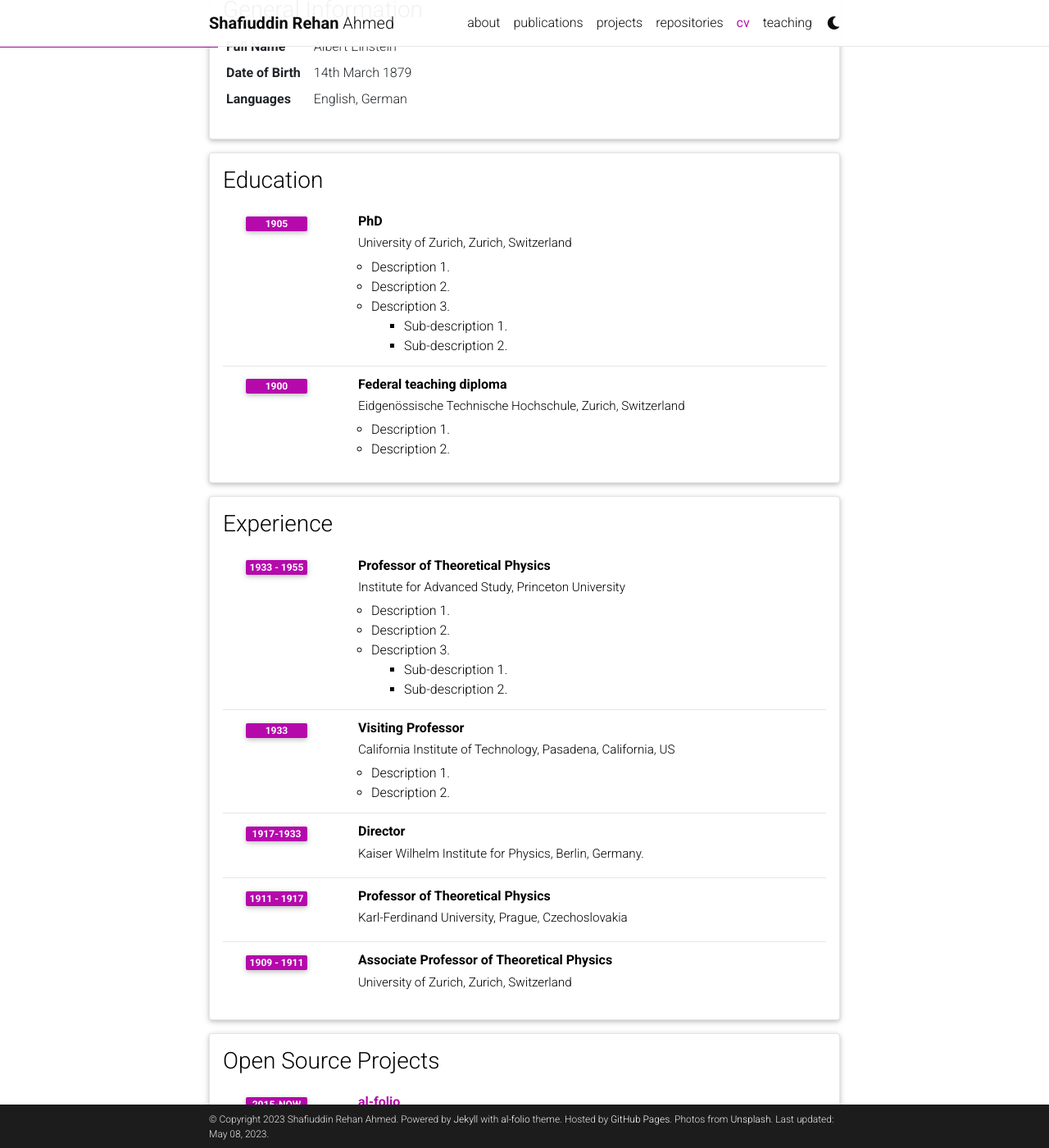
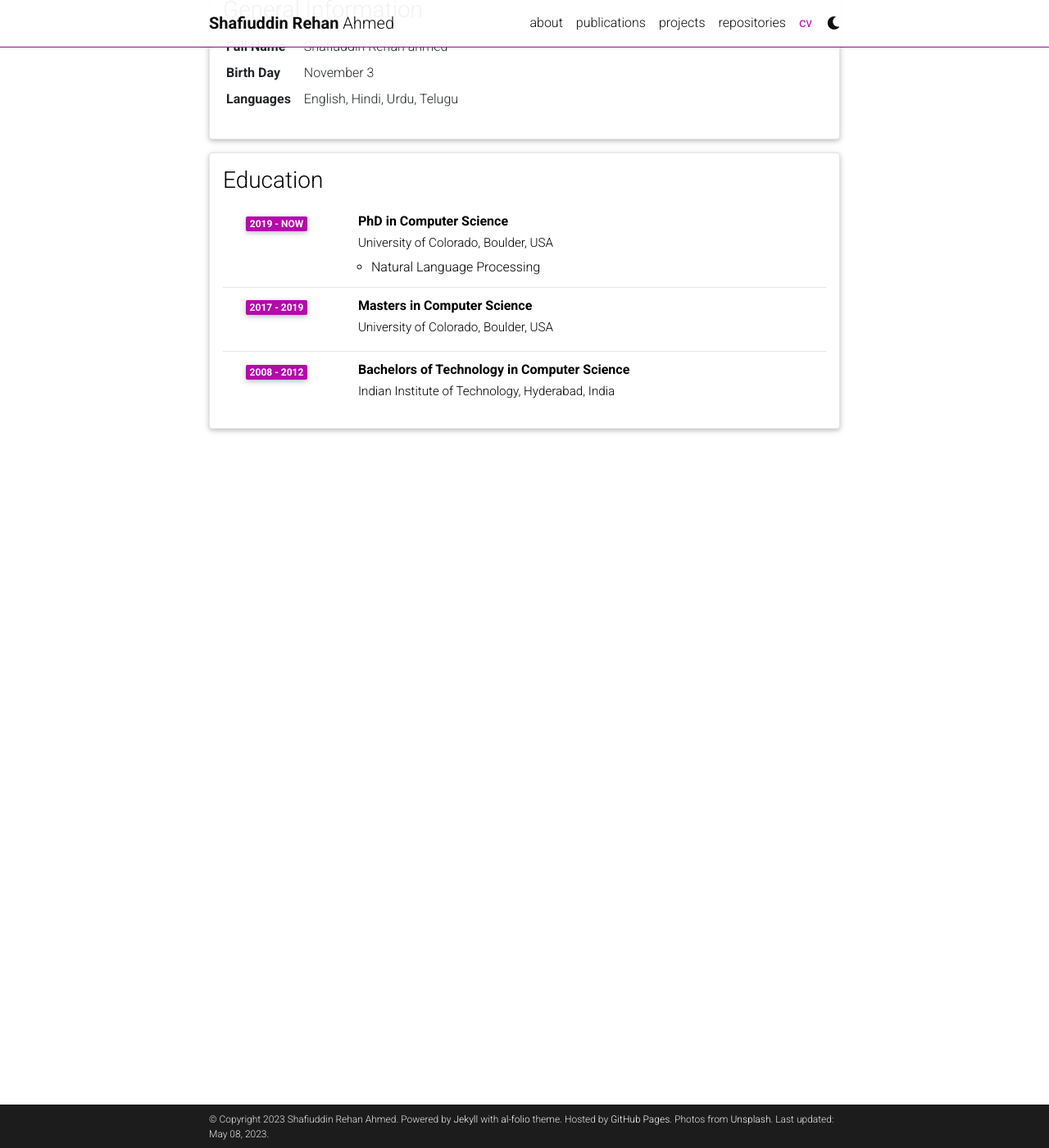
Before and after one commit to ahmeshaf/ahmeshaf.github.io, a Jekyll site: the page built from _pages/cv.md, in a window 1280 px wide and 1400 px high, scrolled down 207 px. Shown: the whole window at 82% size. Built offline with Jekyll 4.4.1, drawn with Linux system fonts in a browser that asks for light colours; comment, search, counter and statistics services are not loaded; a style sheet for code colours, icons or effects is not loaded; some of the changed text lies outside the part shown.

Commit message:
update profile

```diff
--- a/_bibliography/papers.bib
+++ b/_bibliography/papers.bib
@@ -9,7 +9,8 @@
     year = "2023",
     address = "Toronto, Canada",
     publisher = "Association for Computational Linguistics",
-    preview={acl.png}
+    preview={acl.png},
+    selected={true}
 }
 
 
--- a/_data/cv.yml
+++ b/_data/cv.yml
@@ -2,96 +2,99 @@
   type: map
   contents:
     - name: Full Name
-      value: Albert Einstein
-    - name: Date of Birth
-      value: 14th March 1879
+      value: Shafiuddin Rehan ahmed
+    - name: Birth Day
+      value: November 3
     - name: Languages
-      value: English, German
+      value: English, Hindi, Urdu, Telugu
 
 - title: Education
   type: time_table
   contents:
-    - title: PhD
-      institution: University of Zurich, Zurich, Switzerland
-      year: 1905
+    - title: PhD in Computer Science
+      institution: University of Colorado, Boulder, USA
+      year: 2019 - now
       description:
-        - Description 1.
-        - Description 2.
-        - title: Description 3.
-          contents:
-            - Sub-description 1.
-            - Sub-description 2.
-    - title: Federal teaching diploma
-      institution: Eidgenössische Technische Hochschule, Zurich, Switzerland
-      year: 1900
-      description:
-        - Description 1.
-        - Description 2.
+        - Natural Language Processing
+        # - Description 2.
+        # - title: Description 3.
+        #   contents:
+        #     - Sub-description 1.
+        #     - Sub-description 2.
+    - title: Masters in Computer Science
+      institution: University of Colorado, Boulder, USA
+      year: 2017 - 2019
+      # description:
+      #   - Description 1.
+      #   - Description 2.
+    - title: Bachelors of Technology in Computer Science
+      institution: Indian Institute of Technology, Hyderabad, India
+      year: 2008 - 2012
 
-- title: Experience
-  type: time_table
-  contents:
-    - title: Professor of Theoretical Physics
-      institution: Institute for Advanced Study, Princeton University
-      year: 1933 - 1955
-      description:
-        - Description 1.
-        - Description 2.
-        - title: Description 3.
-          contents:
-            - Sub-description 1.
-            - Sub-description 2.
-    - title: Visiting Professor
-      institution: California Institute of Technology, Pasadena, California, US
-      year: 1933
-      description:
-        - Description 1.
-        - Description 2.
-
-    - title: Director
-      institution: Kaiser Wilhelm Institute for Physics, Berlin, Germany.
-      year: 1917-1933
-
-    - title: Professor of Theoretical Physics
-      institution: Karl-Ferdinand University, Prague, Czechoslovakia
-      year: 1911 - 1917
-      description:
-
-    - title: Associate Professor of Theoretical Physics
-      institution: University of Zurich, Zurich, Switzerland
-      year: 1909 - 1911
-
-- title: Open Source Projects
-  type: time_table
-  contents:
-    - title: <a href="https://github.com/alshedivat/al-folio">al-folio</a>
-      year: 2015-now
-      description: A beautiful, simple, clean, and responsive Jekyll theme for academics.
-
-- title: Honors and Awards
-  type: time_table
-  contents:
-    - year: 1921
-      items:
-        - Nobel Prize in Physics
-        - Matteucci Medal
-    - year: 2029
-      items:
-        - Max Planck Medal
-
-- title: Academic Interests
-  type: nested_list
-  contents:
-    - title: Topic 1.
-      items:
-        - Description 1.
-        - Description 2.
-    - title: Topic 2.
-      items:
-        - Description 1.
-        - Description 2.
-
-- title: Other Interests
-  type: list
-  contents:
-    - <u>Hobbies:</u> Hobby 1, Hobby 2, etc.
+# - title: Experience
+#   type: time_table
+#   contents:
+#     - title: Professor of Theoretical Physics
+#       institution: Institute for Advanced Study, Princeton University
+#       year: 1933 - 1955
+#       description:
+#         - Description 1.
+#         - Description 2.
+#         - title: Description 3.
+#           contents:
+#             - Sub-description 1.
+#             - Sub-description 2.
+#     - title: Visiting Professor
+#       institution: California Institute of Technology, Pasadena, California, US
+#       year: 1933
+#       description:
+#         - Description 1.
+#         - Description 2.
+#
+#     - title: Director
+#       institution: Kaiser Wilhelm Institute for Physics, Berlin, Germany.
+#       year: 1917-1933
+#
+#     - title: Professor of Theoretical Physics
+#       institution: Karl-Ferdinand University, Prague, Czechoslovakia
+#       year: 1911 - 1917
+#       description:
+#
+#     - title: Associate Professor of Theoretical Physics
+#       institution: University of Zurich, Zurich, Switzerland
+#       year: 1909 - 1911
+#
+# - title: Open Source Projects
+#   type: time_table
+#   contents:
+#     - title: <a href="https://github.com/alshedivat/al-folio">al-folio</a>
+#       year: 2015-now
+#       description: A beautiful, simple, clean, and responsive Jekyll theme for academics.
+#
+# - title: Honors and Awards
+#   type: time_table
+#   contents:
+#     - year: 1921
+#       items:
+#         - Nobel Prize in Physics
+#         - Matteucci Medal
+#     - year: 2029
+#       items:
+#         - Max Planck Medal
+#
+# - title: Academic Interests
+#   type: nested_list
+#   contents:
+#     - title: Topic 1.
+#       items:
+#         - Description 1.
+#         - Description 2.
+#     - title: Topic 2.
+#       items:
+#         - Description 1.
+#         - Description 2.
+#
+# - title: Other Interests
+#   type: list
+#   contents:
+#     - <u>Hobbies:</u> Hobby 1, Hobby 2, etc.
--- a/_pages/cv.md
+++ b/_pages/cv.md
@@ -4,5 +4,5 @@ permalink: /cv/
 title: cv
 nav: true
 nav_order: 4
-cv_pdf: example_pdf.pdf
+cv_pdf: rehan_cv_apr2023.pdf
 ---
```
Also changed, not shown: _pages/about.md (+1 -1 lines), _pages/teaching.md (+1 -1 lines), 1 other file.
